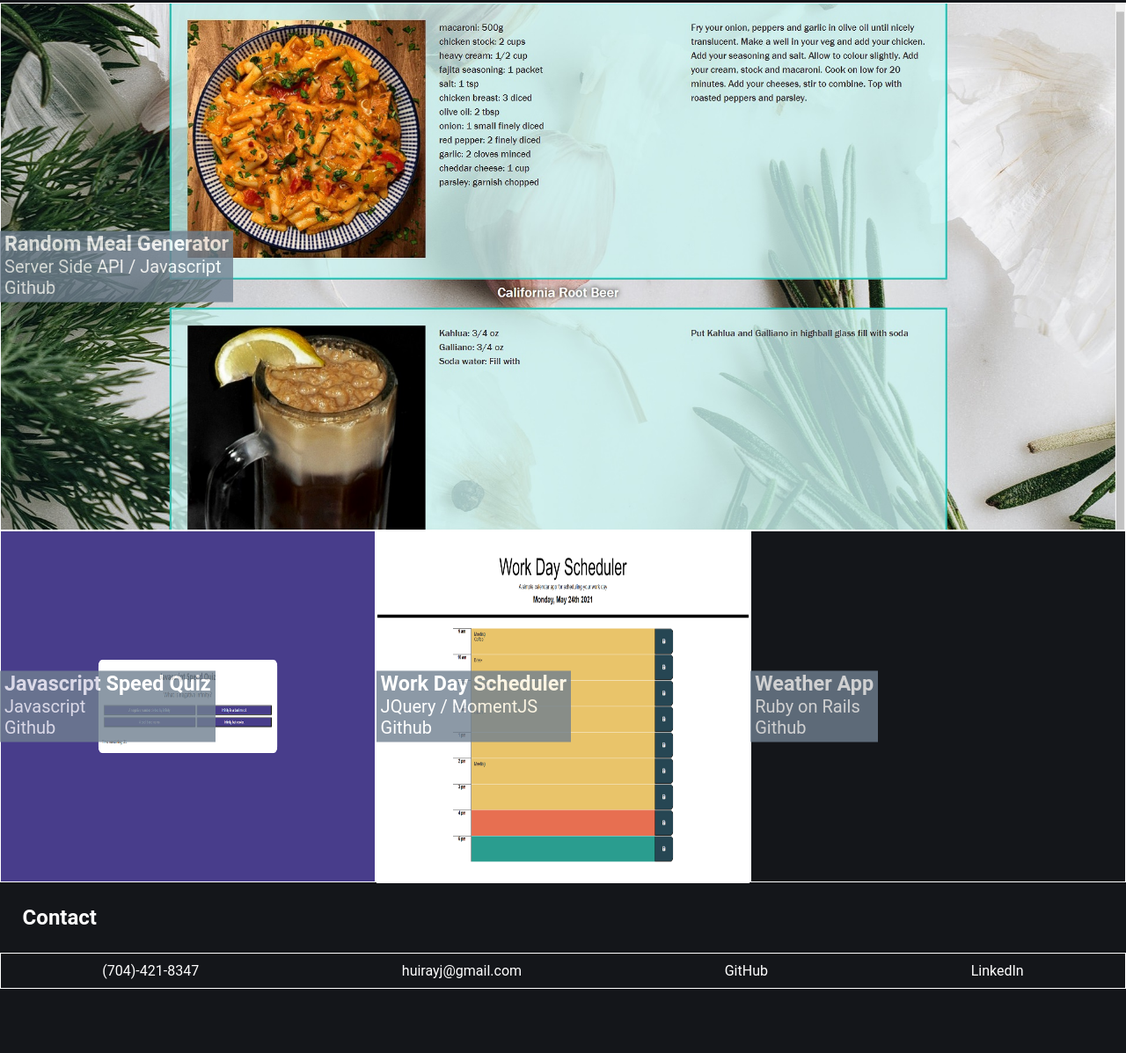
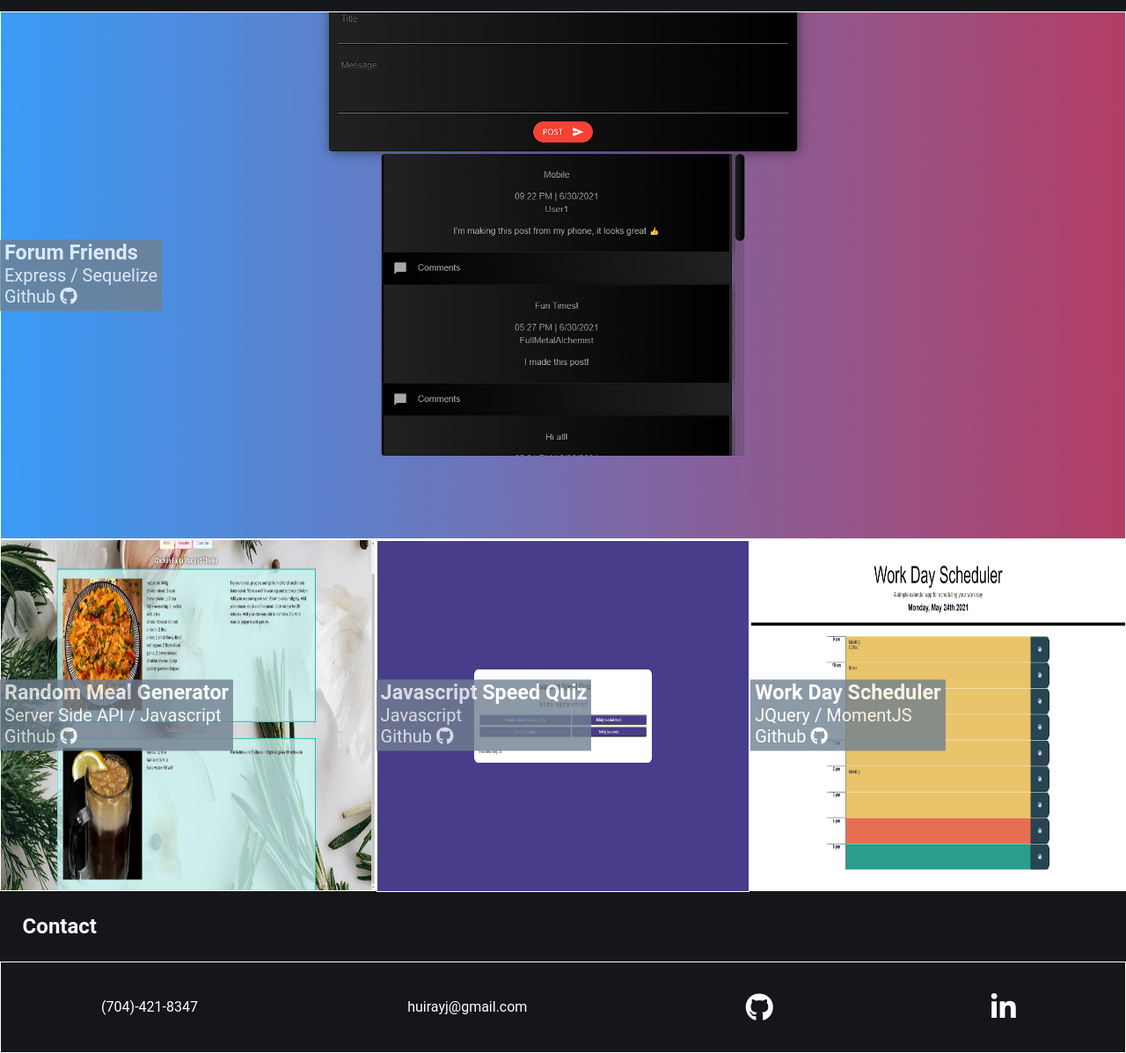
Before and after one commit to huirayj/professional-portfolio, a plain HTML site: page index.html in a window 1280 px wide. Shown: the part 1056-2253 px from the top of the page at 88% size. Before the commit the page ends 2180 px from the top, so only its background shows below. Drawn offline with Linux system fonts and the light colour scheme.

Commit message:
added project #2 and fa icons

```diff
--- a/assets/css/style.css
+++ b/assets/css/style.css
@@ -56,7 +56,7 @@ header nav ul {
 
 header nav ul li {
     display: inline-block;
-    padding: 10px;
+    padding: 15px;
     font-size: 1.25em;
 }
 
@@ -85,27 +85,36 @@ h1 {
 }
 
 /* Creates a flex-container */
-
 .container {
     display: flex;
     flex-wrap: wrap;
 }
 
 /* Background-image for main project */
-
-.rmg {
+.ff {
     display: flex;
     border: 1px solid white;
     height: 600px;
     background-size: cover;
-    background-image: url(../images/random-meal-generator.jpg);
+    background-image: url(../images/forum-friends.png);
     background-position: center;
     background-repeat: no-repeat;
     flex-basis: 100%;
 }
 
 /* Background-image for secondary projects */
+.rmg {
+    border: 1px solid white;
+    display: flex;
+    height: 400px;
+    background-size: 100% 100%;
+    background-image: url(../images/random-meal-generator.jpg);
+    background-position: center;
+    background-repeat: no-repeat;
+    flex: 1 0 33.33%;
+}
 
+/* Background-image for secondary projects */
 .quiz {
     border: 1px solid white;
     display: flex;
@@ -118,26 +127,12 @@ h1 {
 }
 
 /* Background-image for secondary projects */
-
 .day-scheduler {
     border: 1px solid white;
     display: flex;
     height: 400px;
     background-size: 100% 100%;
     background-image: url(../images/day-scheduler.png);
-    background-position: center;
-    background-repeat: no-repeat;
-    flex: 1 0 33.33%;
-}
-
-/* Background-image for secondary projects */
-
-.weather {
-    border: 1px solid white;
-    display: flex;
-    height: 400px;
-    background-size: 100% 100%;
-    background-image: url(../images/weather-app.jpg);
     background-position: center;
     background-repeat: no-repeat;
     flex: 1 0 33.33%;
@@ -159,16 +154,11 @@ h1 {
 }
 
 /* Larger display for main project */
-
 .flex-item-main {
     flex: 100%;
     max-width: 100%;
     position: relative;
 }
-
-/* a.flex-item-main {
-    width: 100vw;
-} */
 
 .flex-item {
     flex: 33.33%;
@@ -189,7 +179,13 @@ footer ul {
 }
 
 footer ul li {
-    padding: 10px;
+    display: flex;
+    align-self: center;
+    padding: 25px;
+}
+
+footer ul li a {
+    margin: 10px;
 }
 
 .contact {
@@ -200,11 +196,10 @@ footer ul li {
     width: 35px;
     display: none;
     float: right;
-    margin: 1%;
+    margin: 2%;
 }
 
 .toggle-btn span {
-    display: inline-block;
     width: 100%;
     height: 2px;
     background-color: var(--secondary-color);
@@ -213,7 +208,6 @@ footer ul li {
 }
 
 /* Responsive design for tablets */
-
 @media screen and (max-width: 980px) {
     .toggle-btn {
         display: block;
@@ -252,7 +246,6 @@ footer ul li {
 }
 
 /* Responsive design for mobile devices */
-
 @media screen and (max-width: 768px) {
     p {
        text-align: justify;
@@ -277,4 +270,7 @@ footer ul li {
         flex-wrap: wrap;
         width: 40%;
     }
+    footer ul li{
+        padding: 10px
+    }
 }
--- a/index.html
+++ b/index.html
@@ -5,6 +5,7 @@
     <meta charset="UTF-8">
     <meta http-equiv="X-UA-Compatible" content="IE=edge">
     <meta name="viewport" content="width=device-width, initial-scale=1.0">
+    <script src="https://kit.fontawesome.com/a3595f7be0.js" crossorigin="anonymous"></script>
     <link rel="stylesheet" href="./assets/css/style.css">
     <title>Justin Hui's FE Portfolio</title>
 </head>
@@ -20,7 +21,8 @@
             <ul>
                 <li><a href="#about-me">About Me</a></li>
                 <li><a href="#projects">Projects</a></li>
-                <li><a href="https://drive.google.com/file/d/1HPExDeY4gkK8Le7WIr3MWM-Hod85EFyQ/view?usp=sharing" target="_blank">Resume</a></li>
+                <li><a href="https://drive.google.com/file/d/1uQRjzE05aUhfg01iaakMOORl6Vl_-6Sp/view?usp=sharing"
+                        target="_blank">Resume</a></li>
                 <li><a href="#contact">Contact</a></li>
             </ul>
         </nav>
@@ -34,7 +36,8 @@
         <section id="about-me">
             <h2>About Me</h2>
             <p>I am an aspiring Front-end web developer, who is self-taught through freeCodeCamp. At freeCodeCamp, I
-                established a foundation in HTML/CSS, Javascript, and React. Currently, I am enrolled in a coding
+                established a foundation in HTML/CSS, Javascript, and React. Currently, I am enrolled in a Full Stack
+                web developer coding
                 bootcamp, which has provided new challenges and with the guidance of an industry veteran, has helped me
                 gain a better understanding of the intracies of the field.</p>
         </section>
@@ -42,24 +45,41 @@
             <h2>Projects</h2>
             <div class="container ">
                 <div class="flex-item-main">
-                    <div class="rmg">
-                        <a title="Random Meal Generator" href="https://huirayj.github.io/random-meal-generator/"
-                            target="_blank" class="flex-item-main">
+                    <div class="ff">
+                        <a href="https://forum-friends.herokuapp.com/" target="_blank" class="flex-item-main">
                             &nbsp;
                         </a>
                     </div>
                     <div class="project-label">
-                        <a title="Random Meal Generator" href="https://huirayj.github.io/random-meal-generator/"
-                            target="_blank">
+                        <a href="https://forum-friends.herokuapp.com/" target="_blank">
+                            <h3>Forum Friends</h3>
+                            <span>Express / Sequelize</span>
+                        </a>
+                        <a href='https://github.com/huirayj/forum-friends' target="_blank">
+                            <span>Github</span>
+                            <i class="fab fa-github"></i>
+                        </a>
+                    </div>
+                </div>
+                <div class="flex-item">
+                    <div class="rmg">
+                        <a href="https://huirayj.github.io/random-meal-generator/" target="_blank"
+                            class="flex-item-main">
+                            &nbsp;
+                        </a>
+                    </div>
+                    <div class="project-label">
+                        <a href="https://huirayj.github.io/random-meal-generator/" target="_blank">
                             <h3>Random Meal Generator</h3>
                             <span>Server Side API / Javascript</span>
                         </a>
                         <a href='https://github.com/huirayj/random-meal-generator' target="_blank">
                             <span>Github</span>
+                            <i class="fab fa-github"></i>
                         </a>
                     </div>
                 </div>
-                <div class="flex-item">
+                <div class="day-scheduler flex-item">
                     <div class="quiz">
                         <a href="https://huirayj.github.io/js-online-quiz/" target="_blank" class="flex-item-main">
                             &nbsp;
@@ -72,10 +92,11 @@
                         </a>
                         <a href='https://github.com/huirayj/js-online-quiz' target="_blank">
                             <span>Github</span>
+                            <i class="fab fa-github"></i>
                         </a>
                     </div>
                 </div>
-                <div class="day-scheduler flex-item">
+                <div class="flex-item">
                     <div class="day-scheduler">
                         <a href="https://huirayj.github.io/work-day-scheduler/" target="_blank" class="flex-item-main">
                             &nbsp;
@@ -88,24 +109,7 @@
                         </a>
                         <a href='https://github.com/huirayj/work-day-scheduler' target="_blank">
                             <span>Github</span>
-                        </a>
-                    </div>
-                </div>
-                <div class="flex-item">
-                    <div class="weather">
-                        <a href="https://campushippo.com/lessons/an-easy-way-to-implement-weather-forecasting-in-rails-9d10403"
-                            target="_blank" class="flex-item-main">
-                            &nbsp;
-                        </a>
-                    </div>
-                    <div class="project-label">
-                        <a href="https://campushippo.com/lessons/an-easy-way-to-implement-weather-forecasting-in-rails-9d10403"
-                            target="_blank">
-                            <h3>Weather App</h3>
-                            <span>Ruby on Rails</span>
-                        </a>
-                        <a href='https://github.com/huirayj/random-meal-generator' target="_blank">
-                            <span>Github</span>
+                            <i class="fab fa-github"></i>
                         </a>
                     </div>
                 </div>
@@ -114,12 +118,14 @@
     </main>
     <footer id="contact">
         <h2>Contact</h2>
+
         <div class="contact">
             <ul>
                 <li>(704)-421-8347</li>
-                <li><a href="https://gmail.com" target="_blank">huirayj@gmail.com</a></li>
-                <li><a href="https://github.com/huirayj" target="_blank">GitHub</a></li>
-                <li><a href="https://linkedin.com/in/justin-hui-424bab99" target="_blank">LinkedIn</a></li>
+                <li><a href="mailto:huirayj@gmail.com" target="_blank">huirayj@gmail.com</a></li>
+                <li><a href="https://github.com/huirayj" target="_blank"><i class="fab fa-github fa-2x"></i></a></li>
+                <li><a href="https://linkedin.com/in/justin-hui-424bab99" target="_blank"><i
+                            class="fab fa-linkedin-in fa-2x"></i></a></li>
             </ul>
         </div>
     </footer>
```
Also changed, not shown: assets/images/forum-friends.png (added), assets/images/screenshots/screenshot-mobile-update-07-01-2021.png (added), 2 other files.
